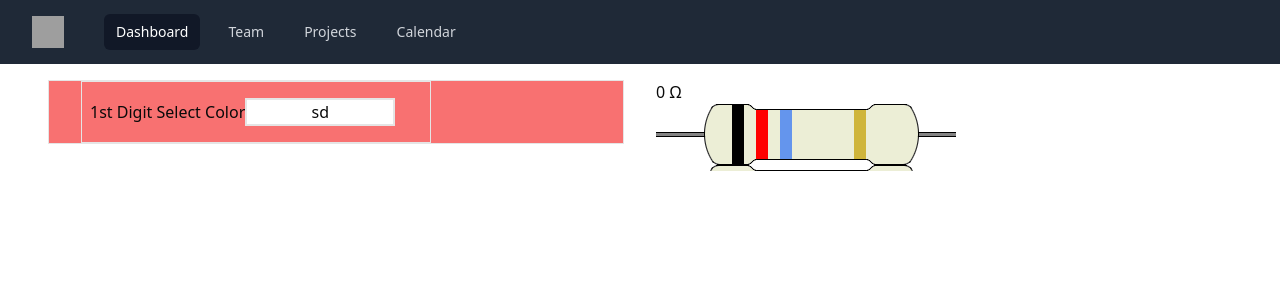
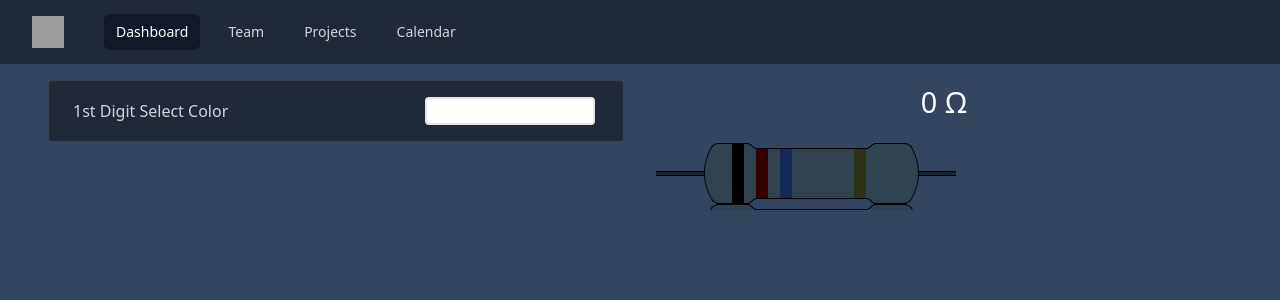
Before and after one commit to nischalshakya787/resistance-calculator, a React (Vite) app: page / in a window 1280 px wide. Shown: the top 300 px of the page. Built offline with nearby package versions, Linux system fonts and the light colour scheme; grey boxes are pictures that could not be loaded; the HTML template or start-up script is replaced by a standard one.

Commit message:
CSS updated

```diff
--- a/src/assets/css/Animate-top.css
+++ b/src/assets/css/Animate-top.css
@@ -1,7 +1,7 @@
 .animate-top {
   position: relative;
   top: -100px; /* Initial position */
-  animation: slideIn 0.8s forwards;
+  animation: slideIn 0.5s forwards;
 }
 
 @keyframes slideIn {
--- a/src/components/InputBox.jsx
+++ b/src/components/InputBox.jsx
@@ -21,26 +21,30 @@ const InputBox = ({ digit, length }) => {
 
   return (
     <>
+      {/* <div
+        className={`container relative p-0 w-full${
+          length - 1 === digit && digit != 0 ? "animate-top" : ""
+        }`}
+        style={{ backgroundColor: "#1f2937" }} >*/}
+
+      <Popover>
+        <PopoverTrigger style={{ width: "100%" }}>
           <div
-        className={`container border bg-red-400  relative ${
-          length - 1 === digit ? "animate-top" : ""
+            className={`flex items-center p-2 w-full text-base font-medium text-gray-300 border rounded ${
+              length - 1 === digit && digit !== 0 ? "animate-top" : ""
             }`}
+            style={{ backgroundColor: "#1f2937", borderColor: "rgb(60 64 70)" }}
           >
-        <Popover>
-          <PopoverTrigger>
-            <div className="flex items-center border p-2 w-[350px] relative">
-              <span>{digits[digit]} Digit Select Color</span>
+            <span className="ml-4">{digits[digit]} Digit Select Color</span>
             <div
-                className={`color-box w-[150px] border-2 h-7 border-grey-600 my-2`}
+              className={`color-box border-2 h-7 border-grey-500 my-2 mx-5 ml-auto w-[170px] rounded`}
               style={{
                 backgroundColor: color[digit] === "" ? "white" : color[digit],
               }}
-              >
-                sd
-              </div>
+            ></div>
           </div>
         </PopoverTrigger>
-          <PopoverContent className="text-white flex text-center ">
+        <PopoverContent className="text-white flex text-center absolute">
           <div className="flex flex-wrap">
             {colorPalette.map((color, index) => (
               <div key={index} className="w-1/4 p-2">
@@ -50,7 +54,7 @@ const InputBox = ({ digit, length }) => {
           </div>
         </PopoverContent>
       </Popover>
-      </div>
+      {/* </div> */}
     </>
   );
 };
--- a/src/pages/Home.jsx
+++ b/src/pages/Home.jsx
@@ -85,7 +85,7 @@ const Home = () => {
   const colorLength = color.length;
   return (
     <>
-      <div className="container p-0 z-3">
+      <div className="container p-0" style={{ backgroundColor: "#34465f" }}>
         <Navbar />
         <div className="flex flex-col md:flex-row container h-[100vh] ">
           <div className="md:w-1/2 p-4 z-1">
@@ -93,11 +93,14 @@ const Home = () => {
               <InputBox digit={index} key={index} length={colorLength} />
             ))}
           </div>
-          <div className="md:w-1/2 p-4">
-            <div className="value-box">
-              <span>{value}</span>
+          <div className="md:w-1/2 p-4 ">
+            <div className="value-box text-center ">
+              <span className="text-[1.8rem] font-medium text-white">
+                {value}
+              </span>
+              <br></br>
             </div>
-            <div className="resistor-box">
+            <div className="resistor-box my-5">
               {/* <div className="bg-black h-screen flex justify-center items-center">
             <img src={background} class="blend-multiply" alt="Your Image" />
           </div> */}
```
Lines whose indentation alone changed are shown as unchanged.
